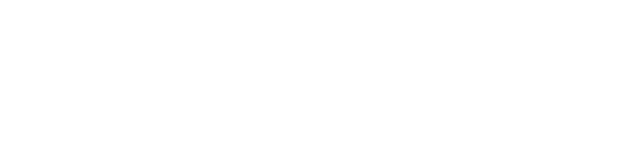
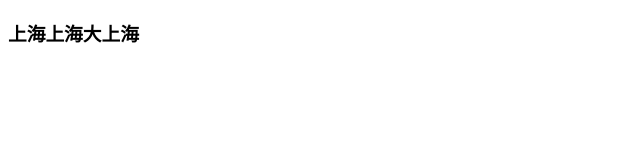
Before and after one commit to shanxiaoxin/BJWeb-4, a plain HTML site: page index.html in a window 1280 px wide. Shown: the whole page, without its empty margins (0-640 px from the left). Drawn offline with Linux system fonts and the light colour scheme.

Commit message:
第二次修改

```diff
--- a/index.html
+++ b/index.html
@@ -7,6 +7,6 @@
     <title>Document</title>
 </head>
 <body>
-
+    <h3>上海上海大上海</h3>
 </body>
 </html>
```
